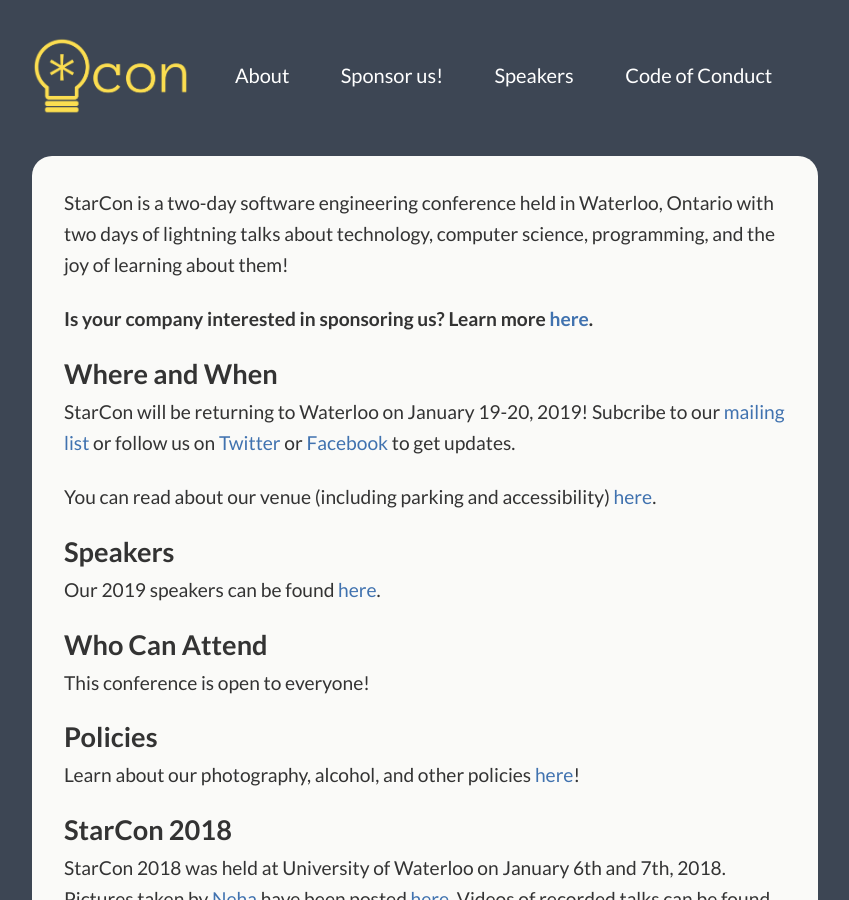
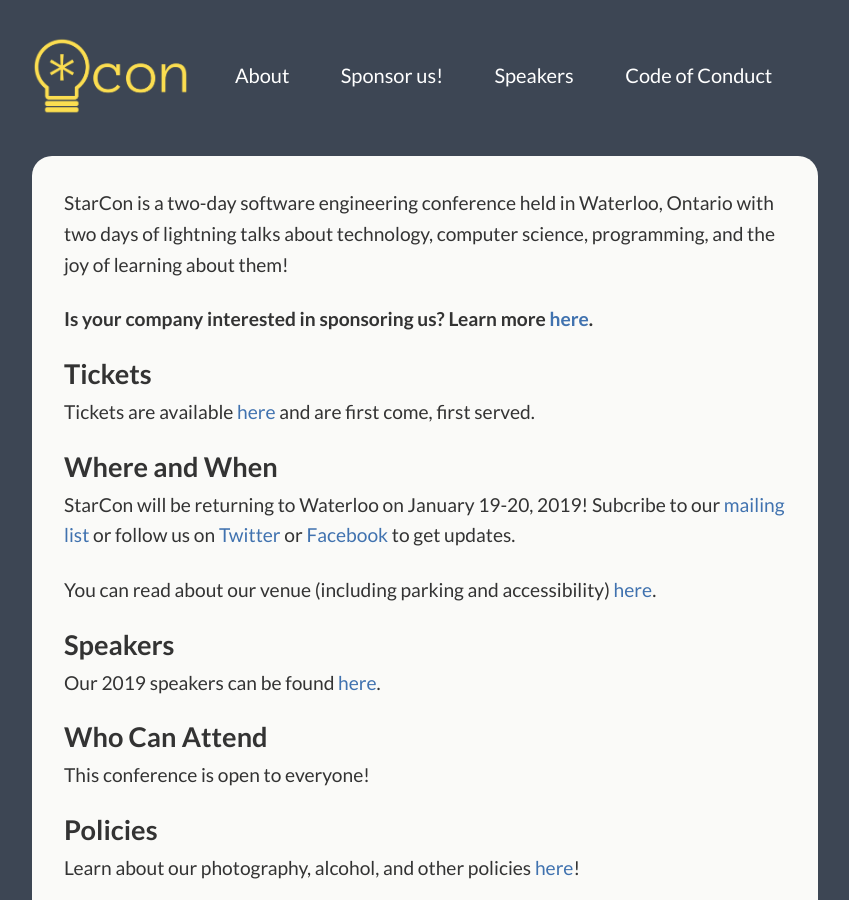
Before and after one commit to StarConKW/starconkw.github.io, a Jekyll site: the page built from index.md, in a window 1280 px wide and 900 px high. Shown: the whole window, without its empty margins (215-1064 px from the left). Built offline with Jekyll 4.4.1, drawn with Linux system fonts in a browser that asks for light colours; comment, search, counter and statistics services are not loaded.

Commit message:
add eventbrite registration link (#127)

```diff
--- a/index.md
+++ b/index.md
@@ -6,6 +6,10 @@ layout: default
 StarCon is a two-day software engineering conference held in Waterloo, Ontario with two days of lightning talks about technology, computer science, programming, and the joy of learning about them!
 
 **Is your company interested in sponsoring us? Learn more [here](https://starcon.io/sponsors/#why-you-should-sponsor-us).**
+
+## Tickets
+
+Tickets are available [here](https://www.eventbrite.ca/e/starcon-2019-tickets-51364393283) and are first come, first served.
 
 ## Where and When
 
```
